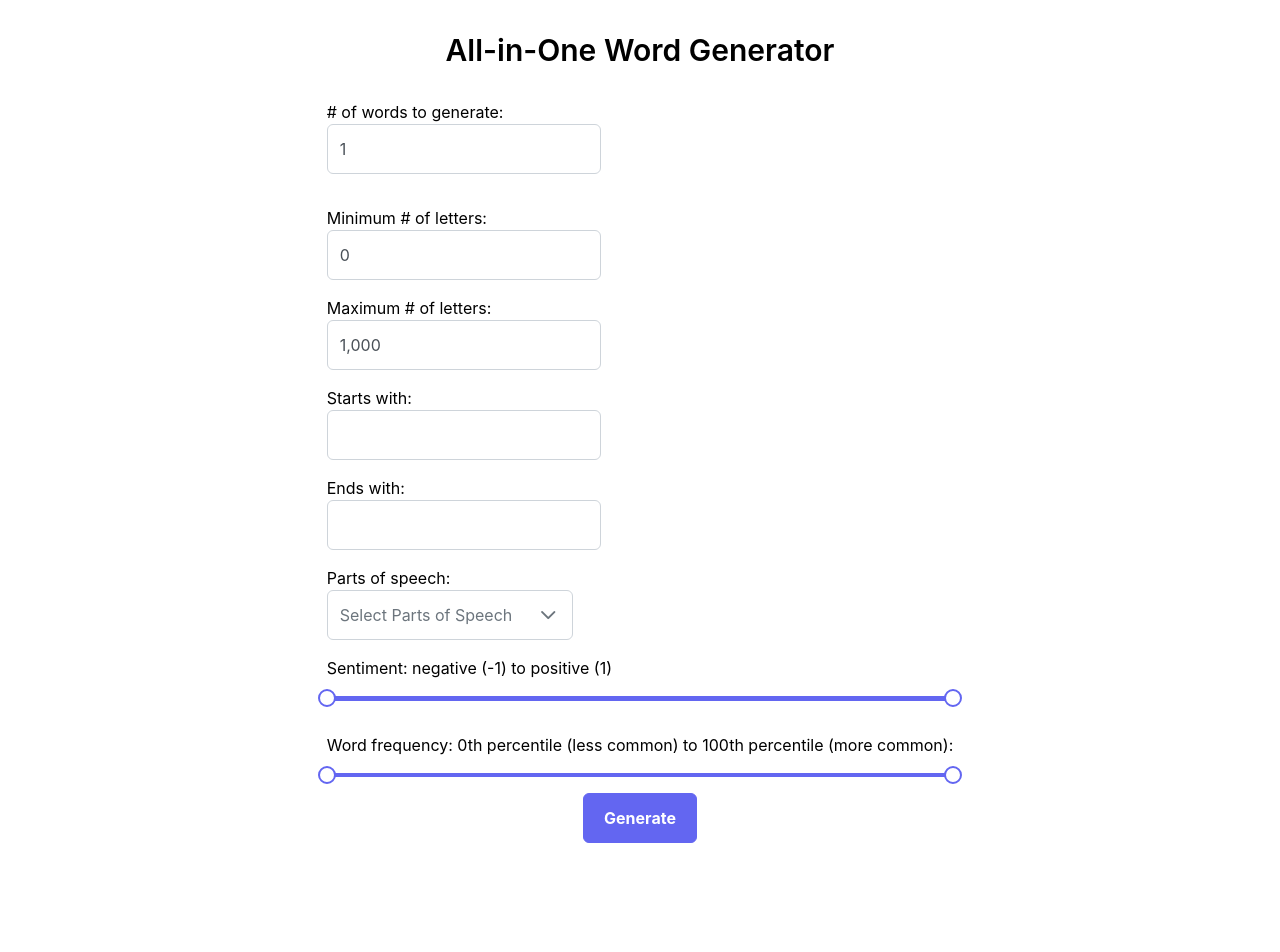
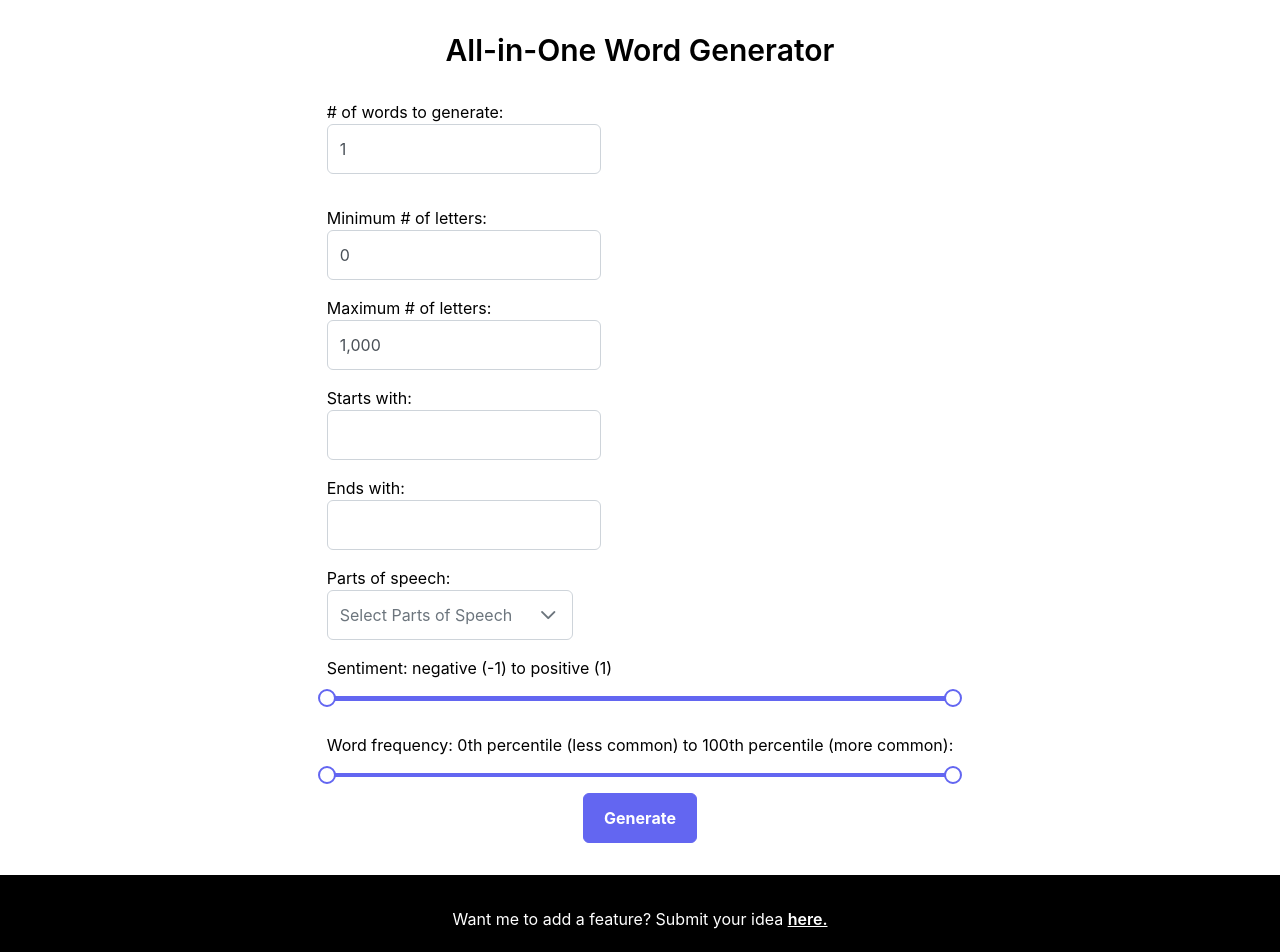
Before and after one commit to aayc/wordgen, a Next.js app: page / in a window 1280 px wide. Shown: the top 952 px of the page. Before the commit the page ends 875 px from the top, so only its background shows below. Built offline with nearby package versions, Linux system fonts and the light colour scheme.

Commit message:
Add feedback form

```diff
--- a/pages/index.tsx
+++ b/pages/index.tsx
@@ -68,7 +68,7 @@ const Home: NextPage = () => {
   };
 
   return (
-    <div className={styles.container}>
+    <div>
       <Head>
         <title>All-in-One Word Generator</title>
         <meta name="description" content="Generated by create next app" />
@@ -167,6 +167,16 @@ const Home: NextPage = () => {
           )}
         </div>
       </div>
+
+      <div className="bg-black text-white text-center py-8">
+        Want me to add a feature? Submit your idea{" "}
+        <a
+          className="font-semibold underline transition duration-200 ease-in-out hover:text-gray-300"
+          href="https://forms.gle/GWoCxk1bsHs3NeVQ9"
+        >
+          here.
+        </a>
+      </div>
     </div>
   );
 };
```
